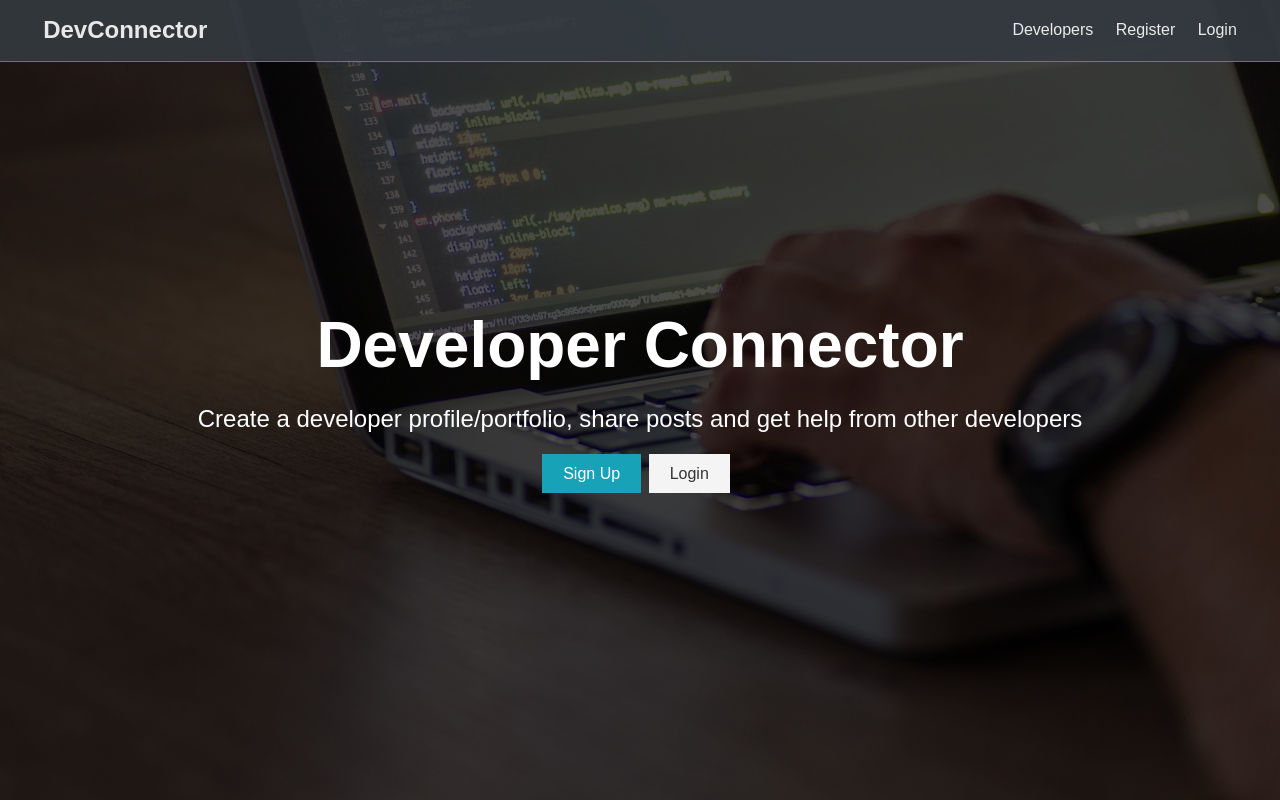
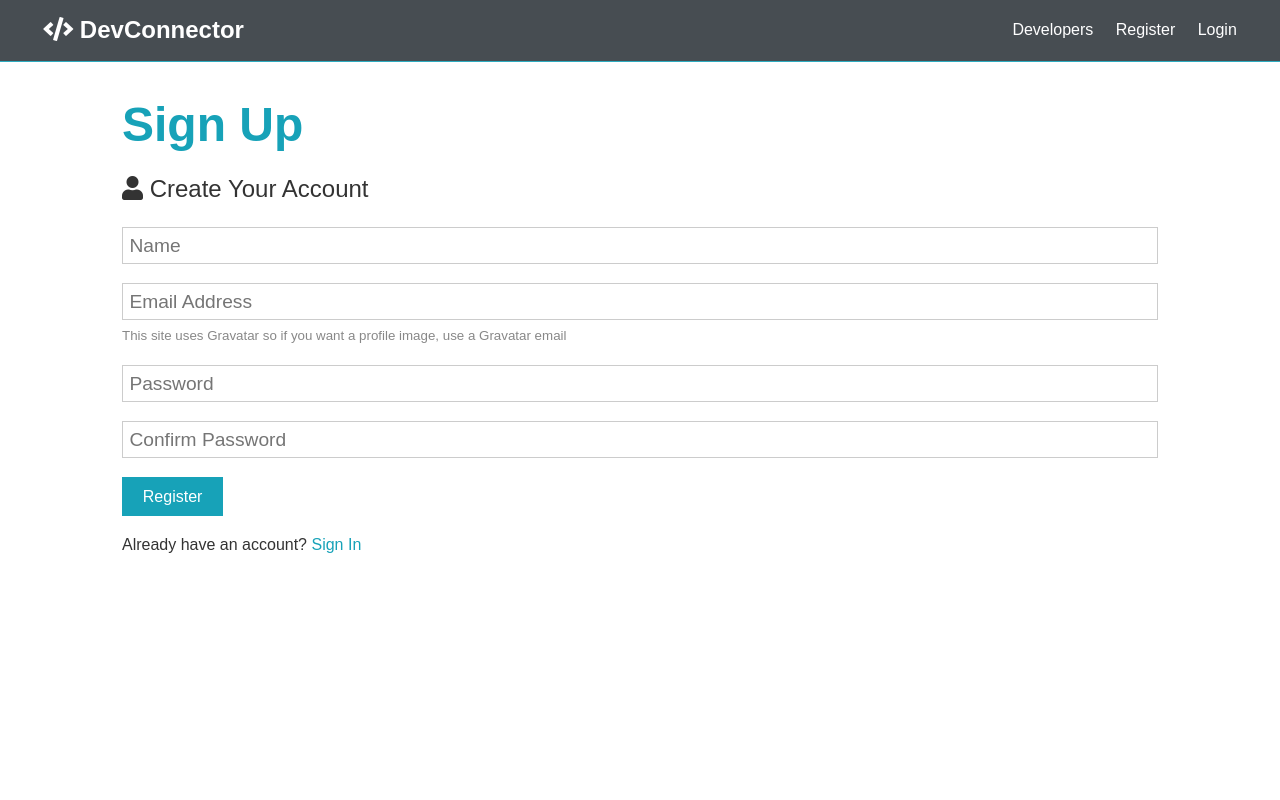
Before and after one commit to Muhannad1989/project-class20, a React (Create React App) app in the folder client/: page /register in a window 1280 px wide. Built offline with nearby package versions, Linux system fonts and the light colour scheme; the HTML template or start-up script is replaced by a standard one.

Commit message:
add singin and register page

```diff
--- a/client/public/index.html
+++ b/client/public/index.html
@@ -5,6 +5,12 @@
     <link rel="shortcut icon" href="%PUBLIC_URL%/favicon.ico" />
     <meta name="viewport" content="width=device-width, initial-scale=1" />
     <meta name="theme-color" content="#000000" />
+    <link
+      rel="stylesheet"
+      href="https://use.fontawesome.com/releases/v5.8.1/css/all.css"
+      integrity="sha384-50oBUHEmvpQ+1lW4y57PTFmhCaXp0ML5d60M1M7uH2+nqUivzIebhndOJK28anvf"
+      crossorigin="anonymous"
+    />
 
     <link rel="manifest" href="%PUBLIC_URL%/manifest.json" />
 
--- a/client/src/App.js
+++ b/client/src/App.js
@@ -2,12 +2,27 @@
 import './App.css';
 import Navbar from './components/layout/Navbar';
 import Landing from './components/layout/Landing';
+import { BrowserRouter as Router, Route, Switch } from 'react-router-dom';
+import Login from './components/Auth/Login';
+import Register from './components/Auth/Register';
+// import NotFound from './components/Auth/NotFound';
+
 const App = () => {
   return (
-    <Fragment>
-      <Navbar />
-      <Landing />
-    </Fragment>
+    <Router>
+      <Fragment>
+        <Navbar />
+        <Route exact path="/" component={Landing} />
+        <section className="container">
+          <Switch>
+            <Route exact path="/register" component={Register} />
+            <Route exact path="/login" component={Login} />
+            {/* <Route exact path="/not-found" component={NotFound} />
+            <Redirect to="/not-found" /> */}
+          </Switch>
+        </section>
+      </Fragment>
+    </Router>
   );
 };
 
--- /dev/null
+++ b/client/src/components/Auth/Login.js
@@ -0,0 +1,54 @@
+import React, { Fragment, useState } from 'react';
+import { Link } from 'react-router-dom';
+
+const Login = () => {
+  const [formData, setFormData] = useState({
+    email: '',
+    password: '',
+  });
+
+  const { email, password } = formData;
+
+  const handelChange = e => setFormData({ ...formData, [e.target.name]: e.target.value });
+
+  const handelSubmit = e => {
+    e.preventDefault();
+    console.log('success');
+  };
+  return (
+    <Fragment>
+      <h1 className="large text-primary">Sign Up</h1>
+      <p className="lead">
+        <i className="fas fa-user" /> Sing into your account
+      </p>
+      <form className="form" onSubmit={e => handelSubmit(e)}>
+        <div className="form-group">
+          <input
+            type="email"
+            placeholder="Email Address"
+            name="email"
+            value={email}
+            onChange={e => handelChange(e)}
+          />
+        </div>
+        <div className="form-group">
+          <input
+            type="password"
+            placeholder="Password"
+            name="password"
+            minLength="6"
+            value={password}
+            onChange={e => handelChange(e)}
+          />
+        </div>
+
+        <input type="submit" className="btn btn-primary" value="Login" />
+      </form>
+      <p className="my-1">
+        Don't have an account? <Link to="/register">Sign Up</Link>
+      </p>
+    </Fragment>
+  );
+};
+
+export default Login;
--- /dev/null
+++ b/client/src/components/Auth/NotFound.js
@@ -0,0 +1,11 @@
+import React from 'react';
+
+const Register = () => {
+  return (
+    <div>
+      <h1>404 Not found </h1>
+    </div>
+  );
+};
+
+export default Register;
--- /dev/null
+++ b/client/src/components/Auth/Register.js
@@ -0,0 +1,82 @@
+import React, { Fragment, useState } from 'react';
+import { Link } from 'react-router-dom';
+
+const Register = () => {
+  const [formData, setFormData] = useState({
+    name: '',
+    email: '',
+    password: '',
+    password2: '',
+  });
+
+  const { name, email, password, password2 } = formData;
+
+  const handelChange = e => setFormData({ ...formData, [e.target.name]: e.target.value });
+
+  const handelSubmit = e => {
+    e.preventDefault();
+    if (password !== password2) {
+      console.log('passwords dos not mach');
+    } else {
+      console.log('success');
+    }
+  };
+  return (
+    <Fragment>
+      <h1 className="large text-primary">Sign Up</h1>
+      <p className="lead">
+        <i className="fas fa-user" /> Create Your Account
+      </p>
+      <form className="form" onSubmit={e => handelSubmit(e)}>
+        <div className="form-group">
+          <input
+            type="text"
+            placeholder="Name"
+            name="name"
+            value={name}
+            onChange={e => handelChange(e)}
+            required
+          />
+        </div>
+        <div className="form-group">
+          <input
+            type="email"
+            placeholder="Email Address"
+            name="email"
+            value={email}
+            onChange={e => handelChange(e)}
+          />
+          <small className="form-text">
+            This site uses Gravatar so if you want a profile image, use a Gravatar email
+          </small>
+        </div>
+        <div className="form-group">
+          <input
+            type="password"
+            placeholder="Password"
+            name="password"
+            minLength="6"
+            value={password}
+            onChange={e => handelChange(e)}
+          />
+        </div>
+        <div className="form-group">
+          <input
+            type="password"
+            placeholder="Confirm Password"
+            name="password2"
+            minLength="6"
+            value={password2}
+            onChange={e => handelChange(e)}
+          />
+        </div>
+        <input type="submit" className="btn btn-primary" value="Register" />
+      </form>
+      <p className="my-1">
+        Already have an account? <Link to="/login">Sign In</Link>
+      </p>
+    </Fragment>
+  );
+};
+
+export default Register;
--- a/client/src/components/layout/Navbar.js
+++ b/client/src/components/layout/Navbar.js
@@ -1,23 +1,25 @@
 import React, { Fragment } from 'react';
+
+import { Link } from 'react-router-dom';
 
 const Navbar = () => {
   return (
     <Fragment>
       <nav className="navbar bg-dark">
         <h1>
-          <a href="index.html">
+          <a href="/">
             <i className="fas fa-code" /> DevConnector
           </a>
         </h1>
         <ul>
           <li>
-            <a href="profiles.html">Developers</a>
+            <a href="/!#">Developers</a>
           </li>
           <li>
-            <a href="register.html">Register</a>
+            <Link to="/register">Register</Link>
           </li>
           <li>
-            <a href="login.html">Login</a>
+            <Link to="/login">Login</Link>
           </li>
         </ul>
       </nav>
```
